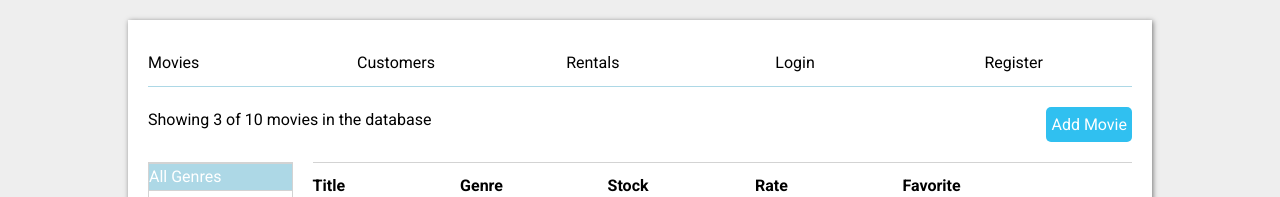
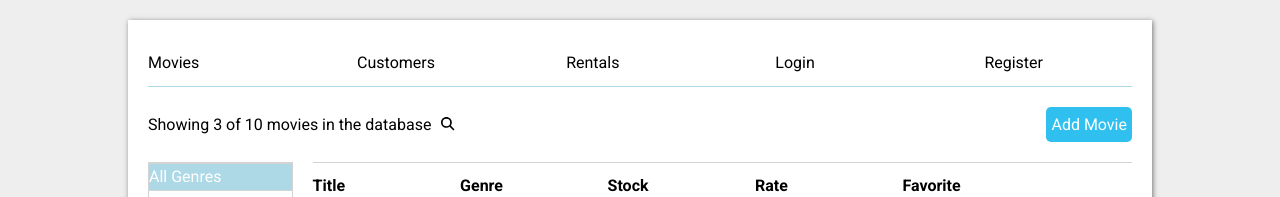
Before and after one commit to richa-verma1001/movies, a React (Create React App) app: page /movies in a window 1280 px wide. Shown: the top 197 px of the page. Built offline with nearby package versions, Linux system fonts and the light colour scheme.

Commit message:
Feat: Search movies

```diff
--- a/src/components/Header.jsx
+++ b/src/components/Header.jsx
@@ -1,13 +1,18 @@
 import React, { Component } from 'react'
 import AddMovie from './AddMovie'
+import Search from './common/Search';
 
 // stateless component - Can be converted to stateless functional component but leaving it as is for example
 class Header extends Component {
   render() {
-    const { movieCount, numOfMovies } = this.props;
+    const { movieCount, numOfMovies, onSearch } = this.props;
     return (
       <React.Fragment>
-        <p>Showing {movieCount} of {numOfMovies} movies in the database</p>
+        <div className='searchBar'>
+          <p>Showing {movieCount} of {numOfMovies} movies in the database</p>
+          <Search onSearch={onSearch} />
+        </div>
+        {/* <input type="text" onChange={onSearch} /> */}
         <AddMovie />
       </React.Fragment>
     )
--- a/src/components/MovieList.jsx
+++ b/src/components/MovieList.jsx
@@ -4,9 +4,7 @@ import Movie from './Movie';
 import MovieHeader from './MovieHeader';
 
 class MovieList extends Component {
-  show(property) {
-    console.log('show called' + property);
-  }
+
   render() {
     let { movies, onSort, onDelete, onFavorite } = this.props;
 
@@ -22,7 +20,7 @@ class MovieList extends Component {
 
     return (
       <React.Fragment>
-        <MovieHeader onSort={(property) => this.props.onSort(property)} />
+        <MovieHeader onSort={(property) => onSort(property)} />
         {movies}
       </React.Fragment >
     )
--- a/src/components/MoviesContainer.jsx
+++ b/src/components/MoviesContainer.jsx
@@ -25,6 +25,7 @@ class MoviesContainer extends Component {
     this.handlePageClick = this.handlePageClick.bind(this);
     this.handleGenreClick = this.handleGenreClick.bind(this);
     this.handleSort = this.handleSort.bind(this);
+    this.handleChange = this.handleChange.bind(this);
   }
 
   componentDidMount() {
@@ -74,12 +75,28 @@ class MoviesContainer extends Component {
   }
 
   handleSort(property) {
-    console.log(`sort called on property ${property}`);
     const movies = sortBy(property, getMovies(), 'asc');
-
     this.setState({
       movies: movies,
       pageSelected: 1,
+      selectedGenre: ''
+    })
+  }
+
+  handleChange(e) {
+    const searchText = e.target.value.trim();
+    const regex = new RegExp(searchText, 'i');
+    const allMovies = getMovies();
+
+    let matches = allMovies.filter((movie) => {
+      return regex.test(movie.title);
+    });
+
+    const totalPages = getPageCount(this.PAGE_SIZE, matches);
+    this.setState({
+      movies: matches,
+      pageSelected: 1,
+      totalPages: totalPages,
       selectedGenre: ''
     })
   }
@@ -89,7 +106,7 @@ class MoviesContainer extends Component {
     return (
       <>
         <header>
-          <Header movieCount={moviesOnPage.length} numOfMovies={this.state.movies.length} />
+          <Header movieCount={moviesOnPage.length} numOfMovies={this.state.movies.length} onSearch={this.handleChange} />
         </header>
         <main>
           <div className='sideNav'>
--- /dev/null
+++ b/src/components/common/Search.jsx
@@ -0,0 +1,46 @@
+import React, { Component } from 'react'
+import { FontAwesomeIcon } from '@fortawesome/react-fontawesome'
+import { faSearch } from '@fortawesome/free-regular-svg-icons'
+import { faMagnifyingGlass } from '@fortawesome/free-solid-svg-icons';
+
+
+export default class Search extends Component {
+  constructor(props) {
+    super(props);
+    this.handleSearchClick = this.handleSearchClick.bind(this);
+    this.state = {
+      showSearch: false
+    }
+  }
+
+  componentDidMount() {
+    this.setState({
+      showSearch: false
+    });
+  }
+
+
+  handleSearchClick() {
+    let curr = { ...this.state };
+    curr = curr.showSearch;
+    this.setState({
+      showSearch: !curr
+    });
+  }
+
+  render() {
+    return (
+      <>
+        <input
+          className={this.state.showSearch ? 'show' : 'hide'}
+          type="text"
+          onChange={this.props.onSearch}
+          placeholder="search movies ..." />
+        <button
+          onClick={this.handleSearchClick}>
+          <FontAwesomeIcon icon={faMagnifyingGlass} />
+        </button>
+      </>
+    )
+  }
+}
--- a/src/index.css
+++ b/src/index.css
@@ -79,9 +79,39 @@ ul {
   justify-content: space-between;
   padding: 10px 0px;
 }
- ul > li {
+ul > li {
   flex-basis: 15%;
- }
+}
+.searchBar {
+  display: flex;
+  align-items: center;
+}
+
+.searchBar input {
+  margin-left: 10px;
+  padding: 5px;
+  border: 1px solid lightgray;
+}
+
+.searchBar input:focus {
+  border: 1px solid lightblue;
+}
+
+.searchBar button {
+  background-color: white;
+  color: black;
+  border-radius: 0%;
+  padding: 0px;
+  margin-left: 10px;
+}
+
+.searchBar *.hide {
+  display: none;
+}
+
+.searchBar *.show {
+  display: visible;
+}
 
 main {
    display: flex;
--- a/src/utils/paginationHelper.js
+++ b/src/utils/paginationHelper.js
@@ -22,7 +22,6 @@ export function sortBy(property, movies, order) {
       return getPropertyValue(property, a) - getPropertyValue(property, b);
     return getPropertyValue(property, b) - getPropertyValue(property, a);
   });
-  console.log(movies);
   return movies;
 }
 
```
